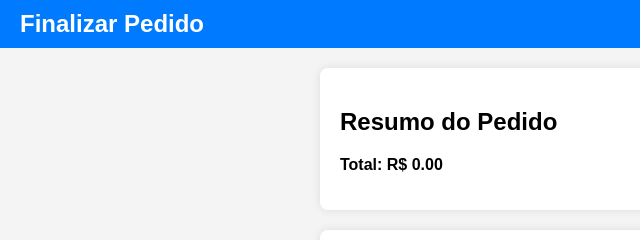
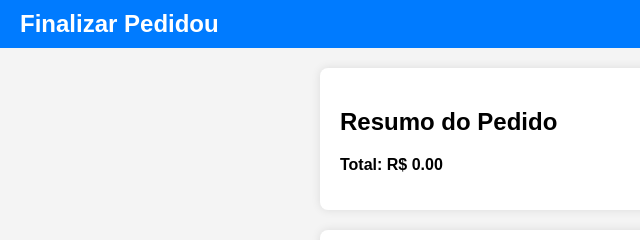
Before and after one commit to freitaslucca/delivery100cinco, a plain HTML site: page checkout.html in a window 1280 px wide. Shown: the top 240 px of the page, 0-640 px from the left. Drawn offline with Linux system fonts and the light colour scheme.

Commit message:
feat: Implemented the README and make change in checkout to test vecell

```diff
--- a/checkout.html
+++ b/checkout.html
@@ -8,7 +8,7 @@
 </head>
 <body>
     <header>
-        <h1>Finalizar Pedido</h1>
+        <h1>Finalizar Pedidou</h1>
     </header>
     <main>
         <div id="orderSummary">
```
Also changed, not shown: README.md.
